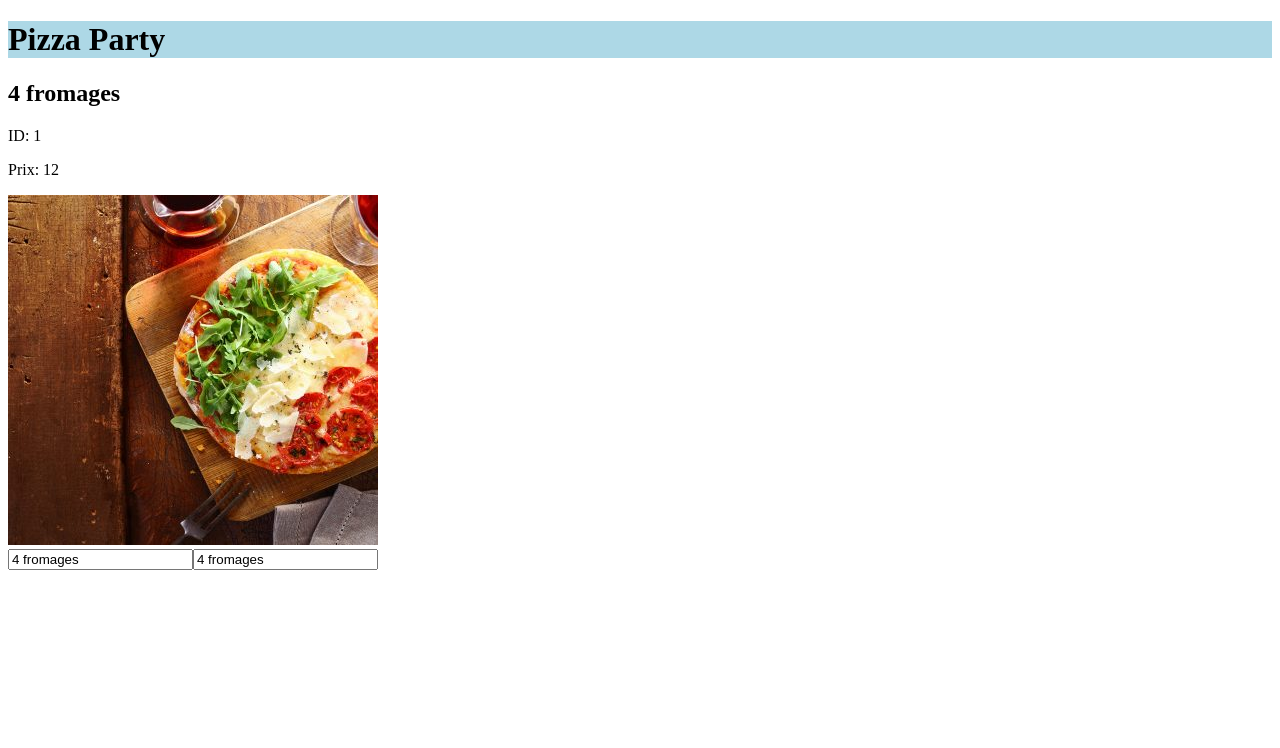
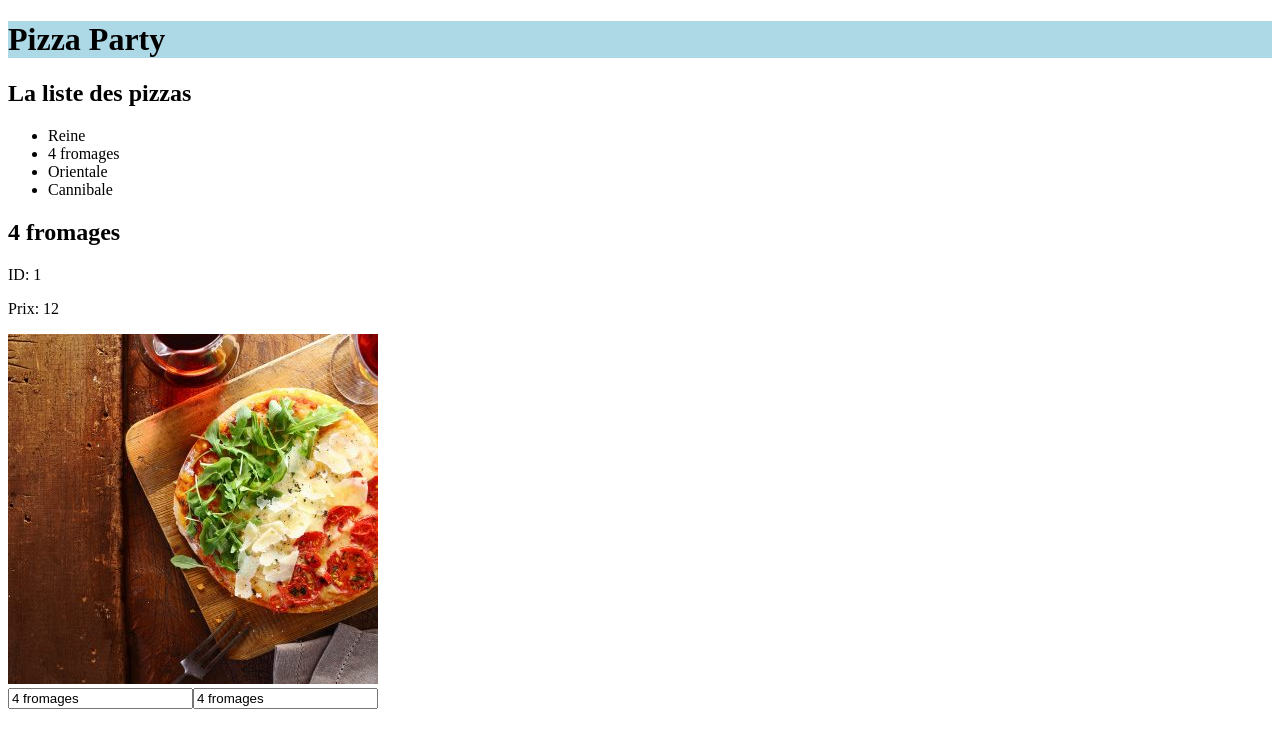
Before and after one commit to Hemjie/Angular-Pizzaparty, an Angular app: page / in a window 1280 px wide. Shown: the top 748 px of the page. Built offline with nearby package versions, Linux system fonts and the light colour scheme.

Commit message:
typage d'un tableau et boucle sur un tableau

```diff
--- a/src/app/app.component.html
+++ b/src/app/app.component.html
@@ -1,4 +1,11 @@
 <h1>{{title}}</h1>
+
+<h2>La liste des pizzas</h2>
+<ul>
+    <li *ngFor="let pizza of mesPizzas">
+        {{pizza.name}}
+    </li>
+</ul>
 
 <div>
     <h2>{{maSuperPizza.name}}</h2>
--- a/src/app/app.component.ts
+++ b/src/app/app.component.ts
@@ -16,4 +16,13 @@
     price: 12,
     image: '4-fromages.jpg',
   };
+
+  // On peut typer un tableau
+  mesPizzas: Pizza[] = [ //cette variable est un tableau d'objets Pizza
+    {id: 1, name: 'Reine', price: 12, image: 'reine.jpg'},
+    {id: 2, name: '4 fromages', price: 13, image: '4-fromages.jpg'},
+    {id: 3, name: 'Orientale', price: 11, image: 'orientale.jpg'},
+    {id: 4, name: 'Cannibale', price: 9, image: 'cannibale.jpg'}
+  ];
+
 }
```
